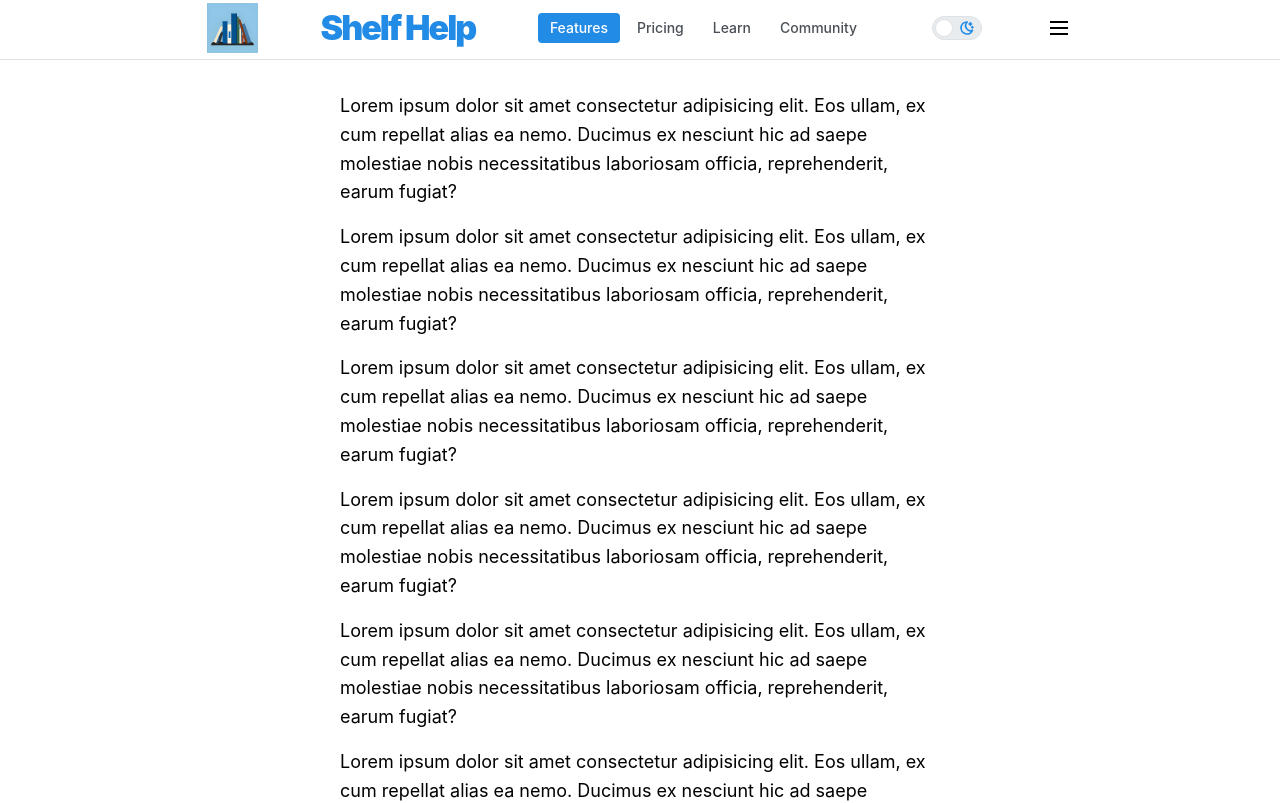
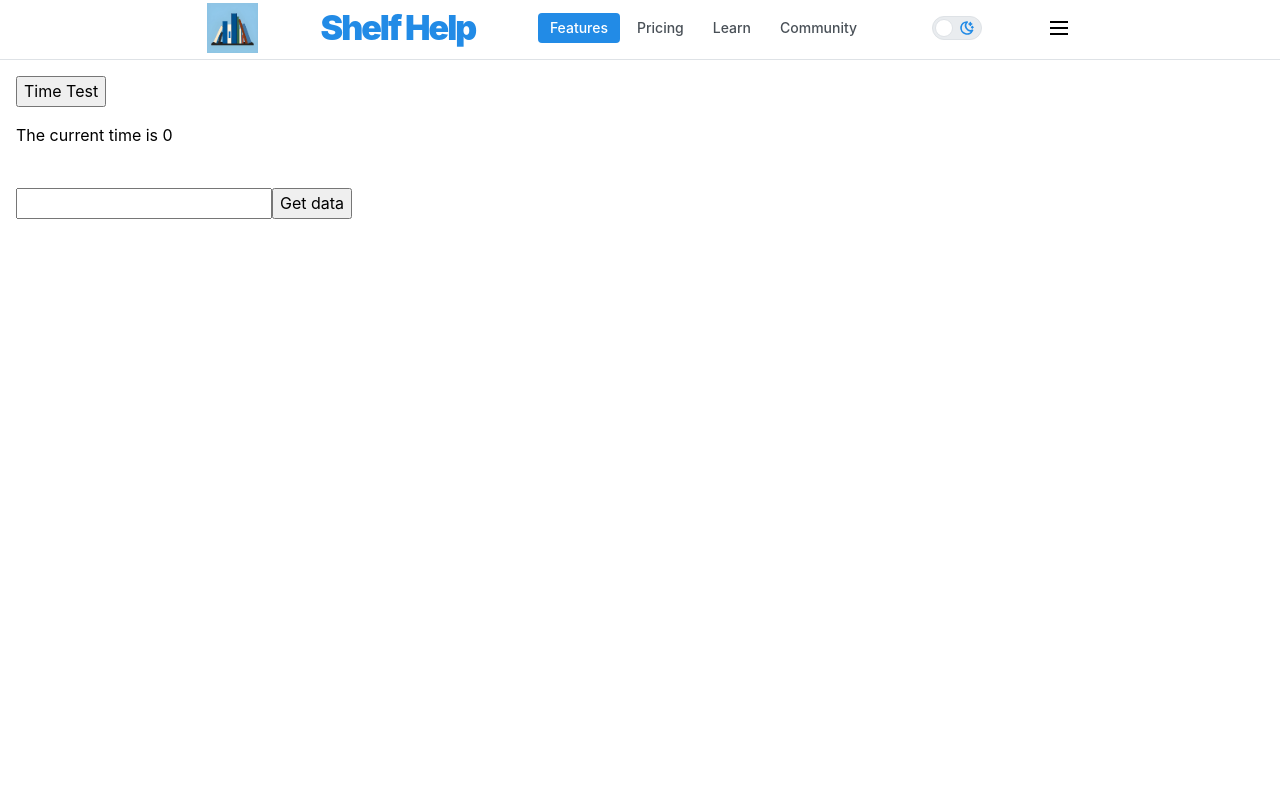
Before and after one commit to MCBoarder289/shelf-help, a React (Vite) app in the folder frontend/: page / in a window 1280 px wide. Shown: the top 803 px of the page. Built offline with nearby package versions, Linux system fonts and the light colour scheme.

Commit message:
bookChoices api call rough wire-in

```diff
--- a/frontend/package.json
+++ b/frontend/package.json
@@ -5,6 +5,7 @@
   "scripts": {
     "dev": "vite",
     "build": "tsc && vite build",
+    "start-api": "cd ../backend && flask run --no-debugger",
     "preview": "vite preview",
     "typecheck": "tsc --noEmit",
     "lint": "npm run lint:eslint && npm run lint:stylelint",
--- /dev/null
+++ b/frontend/src/components/QueryForm/QueryForm.tsx
@@ -0,0 +1,19 @@
+import { useState } from "react";
+
+type bookRequest = {num_books: number, gr_url: string};
+
+
+export function QueryForm({onFormSubmit  = (request: bookRequest) => {}}) {
+
+    const [link, setLink] = useState("");
+
+
+
+
+    return (
+        <>
+        <input type="text" value={link} onChange={(e) => setLink(e.target.value)}></input>
+        <button onClick={() => onFormSubmit({num_books: 5, gr_url: link})}>Get data</button>
+        </>
+    );
+}
--- a/frontend/src/pages/Home.page.tsx
+++ b/frontend/src/pages/Home.page.tsx
@@ -3,31 +3,83 @@ import { ColorSchemeToggle } from '../components/ColorSchemeToggle/ColorSchemeTo
 import { HeaderSimple } from '@/components/HeaderSimple/HeaderSimple';
 import { AppShell, Text, rem } from '@mantine/core';
 import { useHeadroom } from '@mantine/hooks';
+import { useEffect, useState } from 'react';
+import { QueryForm } from '@/components/QueryForm/QueryForm';
 
 const lorem =
   'Lorem ipsum dolor sit amet consectetur adipisicing elit. Eos ullam, ex cum repellat alias ea nemo. Ducimus ex nesciunt hic ad saepe molestiae nobis necessitatibus laboriosam officia, reprehenderit, earum fugiat?';
 
 
 export function HomePage() {
-  const pinned = useHeadroom({ fixedAt: 120 });
+  const [currentTime, setCurrentTime] = useState(0);
+
+  const [data, setData] = useState<Book[]>([])
+
+  type Book = {
+    title: string,
+    author: string,
+    isbn: string,
+    avg_rating: number,
+    date_added: string,
+    link: string,
+    searchable_title: string,
+    image_link: string,
+    goodreads_id: string,
+
+  };
+
+
+  function getTime() {
+    fetch('/time').then(res => res.json()).then(data => {
+      setCurrentTime(data.time);
+    });
+  }
+
+  type bookRequest = {num_books: number, gr_url: string};
+
+  function getBookData(request: bookRequest) {
+    fetch("/bookChoices",  {
+      method: 'POST',
+      body: JSON.stringify(request),
+      headers: {
+    'Content-Type': 'application/json'
+  }
+    }).then(res => res.json()).then(data => {
+      setData(data.books)
+    });
+  }
+
+  // useEffect(() => {
+  //   setTimeout(() => setData([...data, { title: "New Title", author: "New Author" }]), 3000)
+  // }, [])
+
   return (
-    <>
-     <AppShell header={{ height: 60, offset: false }} padding="md">
+    <AppShell header={{ height: 60, offset: false }} padding="md">
       <AppShell.Header>
         <HeaderSimple />
       </AppShell.Header>
 
       <AppShell.Main pt={`calc(${rem(60)} + var(--mantine-spacing-md))`}>
-
-        {Array(40)
-          .fill(0)
-          .map((_, index) => (
-            <Text size="lg" key={index} my="md" maw={600} mx="auto">
-              {lorem}
-            </Text>
-          ))}
+      <button onClick={getTime}>Time Test</button>
+      <p>The current time is {currentTime}</p>
+        {/* <ul>
+          {data.map(d => (<li>Title: {d.title}, Author: {d.author}</li>))}
+        </ul> */}
+        <ul>
+          {
+            data.map(d =>
+              ( <>
+                <li>Title: {d.title}, Author: {d.author} </li>
+                <ul>
+                <li>GR Link: {d.link}</li>
+                </ul>
+                </>
+              )
+            )}
+        </ul>
+      <br></br>
+      <QueryForm onFormSubmit={getBookData}></QueryForm>
       </AppShell.Main>
     </AppShell>
-    </>
   );
 }
--- a/frontend/vite.config.mjs
+++ b/frontend/vite.config.mjs
@@ -9,4 +9,11 @@ export default defineConfig({
     environment: 'jsdom',
     setupFiles: './vitest.setup.mjs',
   },
+  server: {
+    proxy: {
+      '/time': 'http://localhost:5000',
+      '/libraryCheck': 'http://localhost:5000',
+      '/bookChoices': 'http://localhost:5000',
+    },
+  },
 });
```
